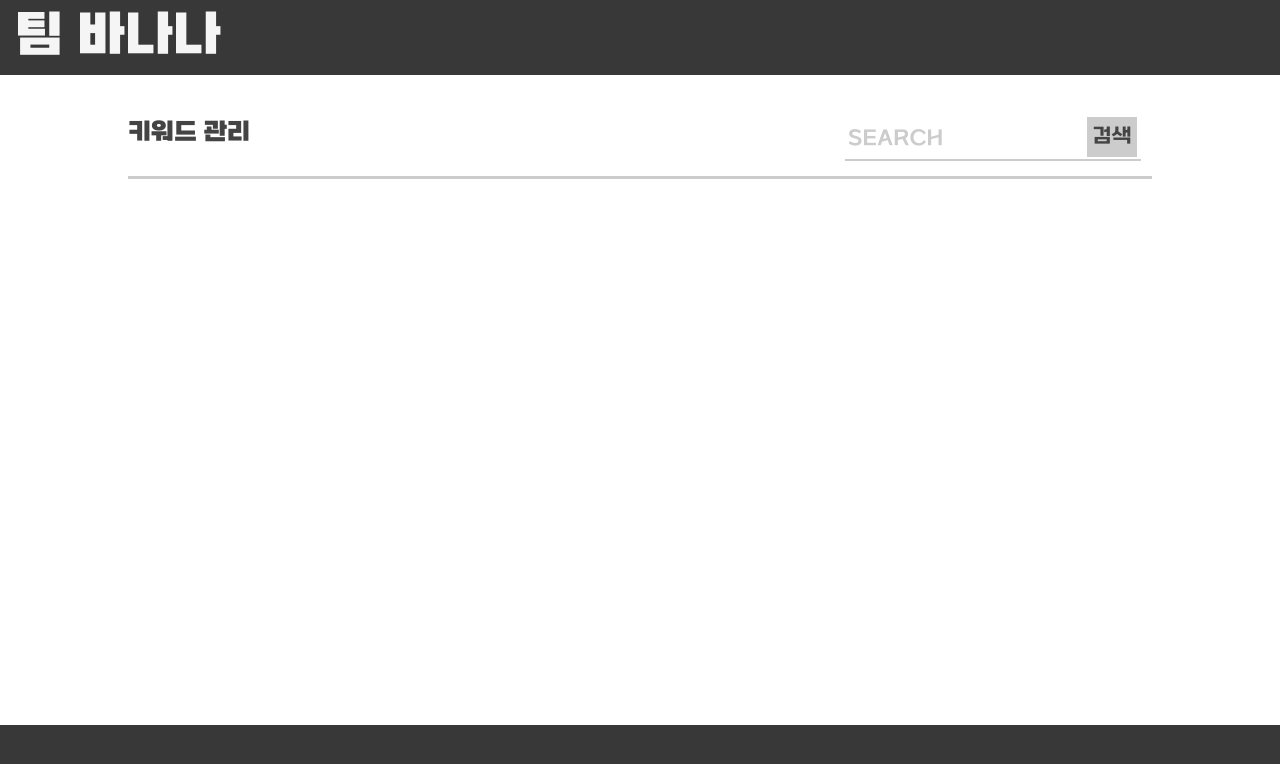
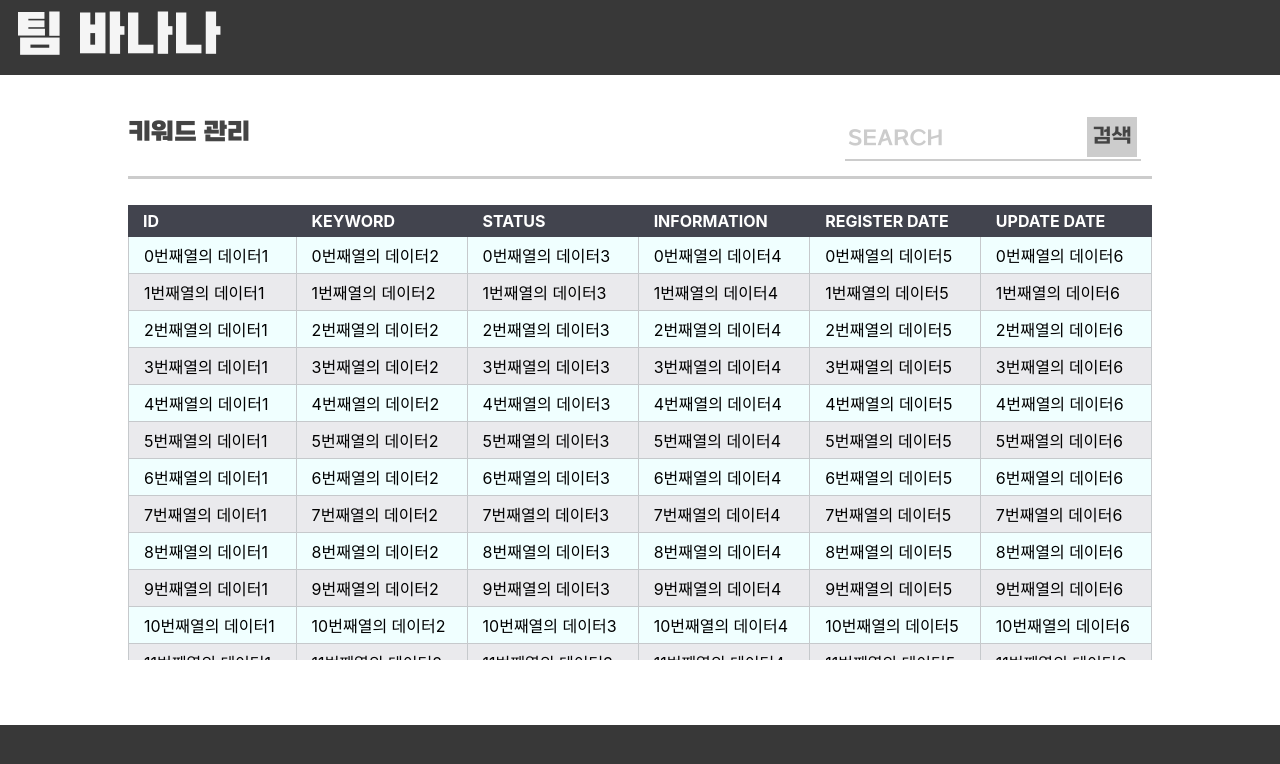
Before and after one commit to CSID-DGU/2023-02-CECD2-4, a React (Create React App) app in the folder frontend/: page /admin/manage in a window 1280 px wide. Shown: the top 764 px of the page. Built offline with nearby package versions, Linux system fonts and the light colour scheme.

Commit message:
admin manage page 완성

```diff
--- a/frontend/src/pages/Admin/ManagePage/AdminManagePage.js
+++ b/frontend/src/pages/Admin/ManagePage/AdminManagePage.js
@@ -2,11 +2,12 @@ import React from 'react';
 import Main from '../../../components/Main/Main';
 import styled from 'styled-components';
 import KeywordSearchBox from './KeywordSearchBox';
-
+import KeywordList from './KeywordList';
 const AdminManagePage = (props) => {
     return (
         <Main>
             <KeywordSearchBox/>
+            <KeywordList/>
         </Main>
     );
 };
--- /dev/null
+++ b/frontend/src/pages/Admin/ManagePage/KeywordList.js
@@ -0,0 +1,74 @@
+import React from 'react';
+import styled from 'styled-components';
+
+const ListContainer = styled.div`
+width: 80%;
+height: 70%;
+overflow:auto;
+background-color: azure;
+`;
+const Table = styled.table`
+width:100%;
+border-collapse: separate;
+border-spacing: 0;
+`;
+const TH = styled.th`
+position:sticky;
+top:0;
+padding: 6px 15px;
+background: #42444e;
+color: #fff;
+text-align: left;
+`;
+const TD = styled.td`
+padding: 6px 15px;
+border-right: 1px solid #c6c9cc;
+border-bottom: 1px solid #c6c9cc;
+&:first-child {
+    border-left: 1px solid #c6c9cc;
+}
+`;
+const TR = styled.tr`
+&:hover {
+    background-color: rgba(255,255,255,0.3);
+}
+&:nth-child(even) td {
+    background: #eaeaed;
+}
+`;
+
+const KeywordList = (props) => {
+    const ListingRow = () => {
+        const result = [];
+        for (let i = 0; i < 20; i++) {
+          result.push(<TR>{GenData(i)}</TR>);
+        }
+        return result;
+    }
+    const GenData = (n) => {
+        const result = [];
+        for (let i = 0; i < 6; i++) {
+          result.push(<TD>{n}번째열의 데이터{i+1}</TD>);
+        }
+        return result;
+    };
+    return (
+        <ListContainer>
+            <Table>
+                <thead>
+                    <TH>ID</TH>
+                    <TH>KEYWORD</TH>
+                    <TH>STATUS</TH>
+                    <TH>INFORMATION</TH>
+                    <TH>REGISTER DATE</TH>
+                    <TH>UPDATE DATE</TH>
+                </thead>
+                <tbody>
+                    {ListingRow()}
+                </tbody>
+            </Table>
+        </ListContainer>
+    );
+};
+
+export default KeywordList;
```
